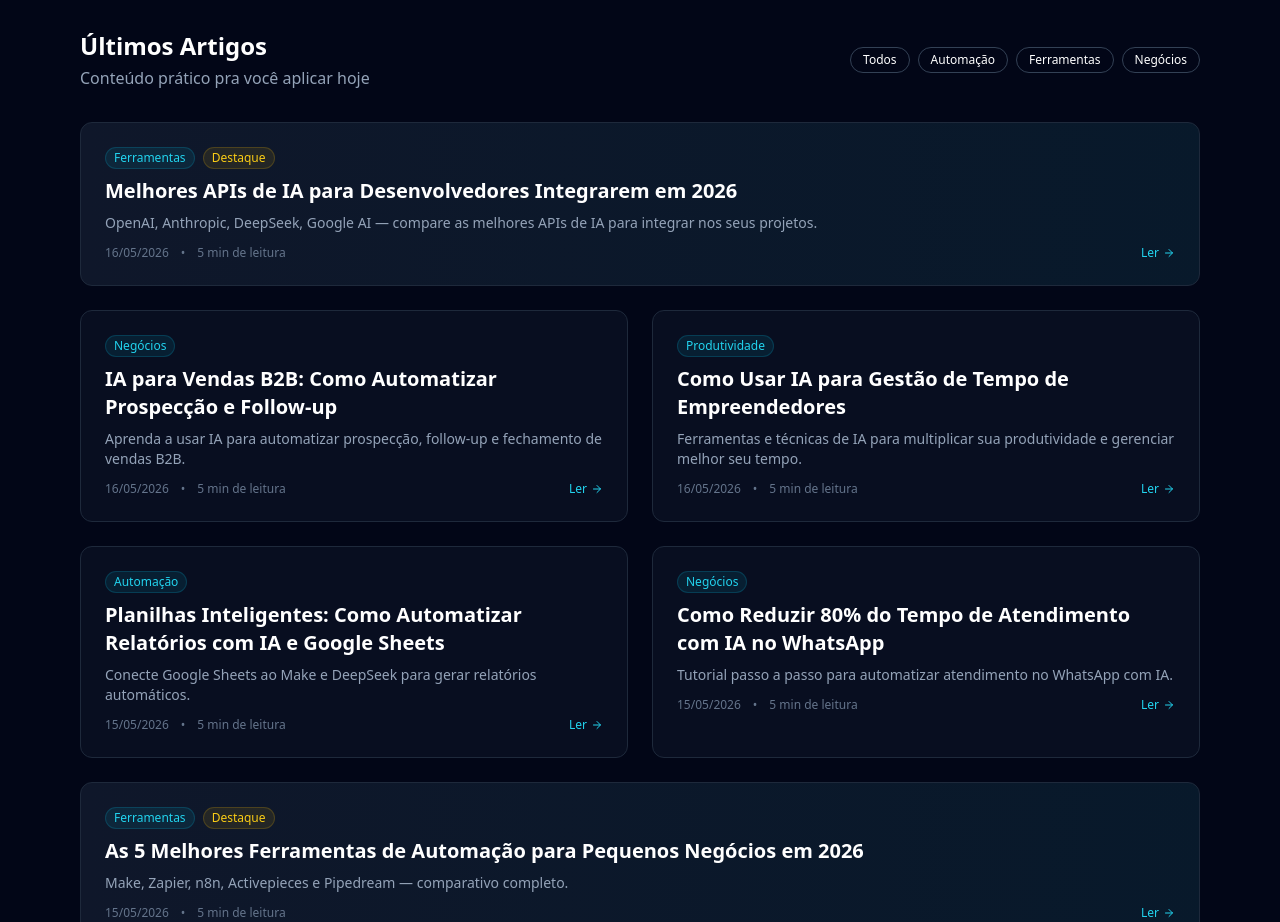
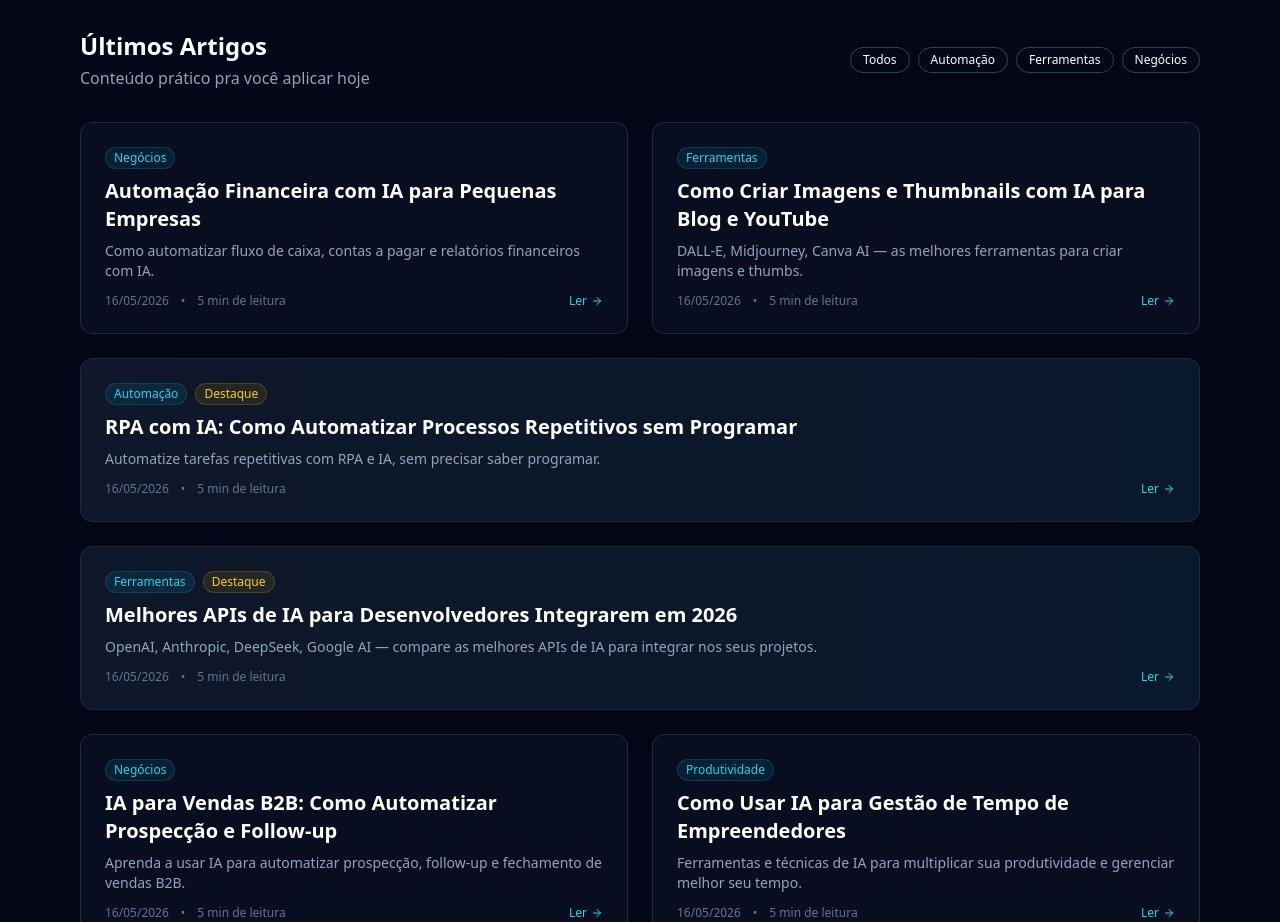
Before and after one commit to keslemjf2020/Sahbos, a Next.js app: page / in a window 1280 px wide. Shown: the part 800-1722 px from the top of the page. Built offline with nearby package versions, Linux system fonts and the light colour scheme.

Commit message:
3 novos posts: RPA IA, Thumbnails IA, Automacao Financeira [19 posts]

```diff
--- a/app/page.tsx
+++ b/app/page.tsx
@@ -2,6 +2,9 @@ import Link from "next/link";
 import { Zap, Brain, Cog, TrendingUp, ArrowRight, Mail, Star, BookOpen } from "lucide-react";
 
 const posts = [
+  { title: "Automação Financeira com IA para Pequenas Empresas", date: "16/05/2026", slug: "automacao-financeira-pequena-empresa", desc: "Como automatizar fluxo de caixa, contas a pagar e relatórios financeiros com IA.", cat: "Negócios", icon: TrendingUp },
+  { title: "Como Criar Imagens e Thumbnails com IA para Blog e YouTube", date: "16/05/2026", slug: "ia-criar-imagens-blog-thumbnails", desc: "DALL-E, Midjourney, Canva AI — as melhores ferramentas para criar imagens e thumbs.", cat: "Ferramentas", icon: Star },
+  { title: "RPA com IA: Como Automatizar Processos Repetitivos sem Programar", date: "16/05/2026", slug: "automacao-processos-rpa-ia", desc: "Automatize tarefas repetitivas com RPA e IA, sem precisar saber programar.", cat: "Automação", icon: Cog, featured: true },
   { title: "Melhores APIs de IA para Desenvolvedores Integrarem em 2026", date: "16/05/2026", slug: "melhores-apis-ia-desenvolvedores", desc: "OpenAI, Anthropic, DeepSeek, Google AI — compare as melhores APIs de IA para integrar nos seus projetos.", cat: "Ferramentas", icon: Brain, featured: true },
   { title: "IA para Vendas B2B: Como Automatizar Prospecção e Follow-up", date: "16/05/2026", slug: "ia-vendas-b2b-automacao", desc: "Aprenda a usar IA para automatizar prospecção, follow-up e fechamento de vendas B2B.", cat: "Negócios", icon: TrendingUp },
   { title: "Como Usar IA para Gestão de Tempo de Empreendedores", date: "16/05/2026", slug: "ia-gestao-tempo-empreendedor", desc: "Ferramentas e técnicas de IA para multiplicar sua produtividade e gerenciar melhor seu tempo.", cat: "Produtividade", icon: Zap },
```
